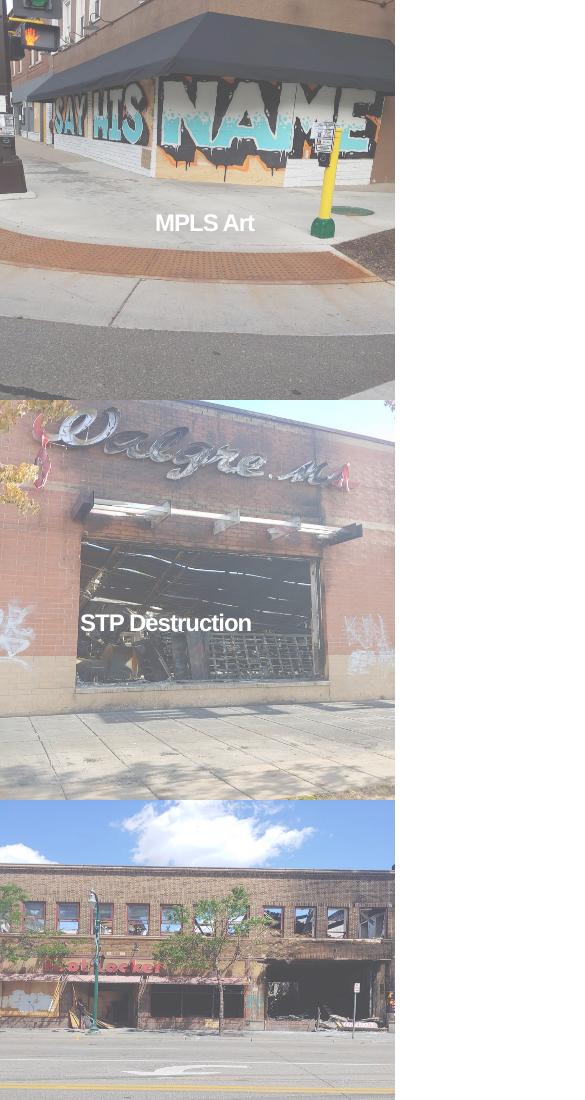
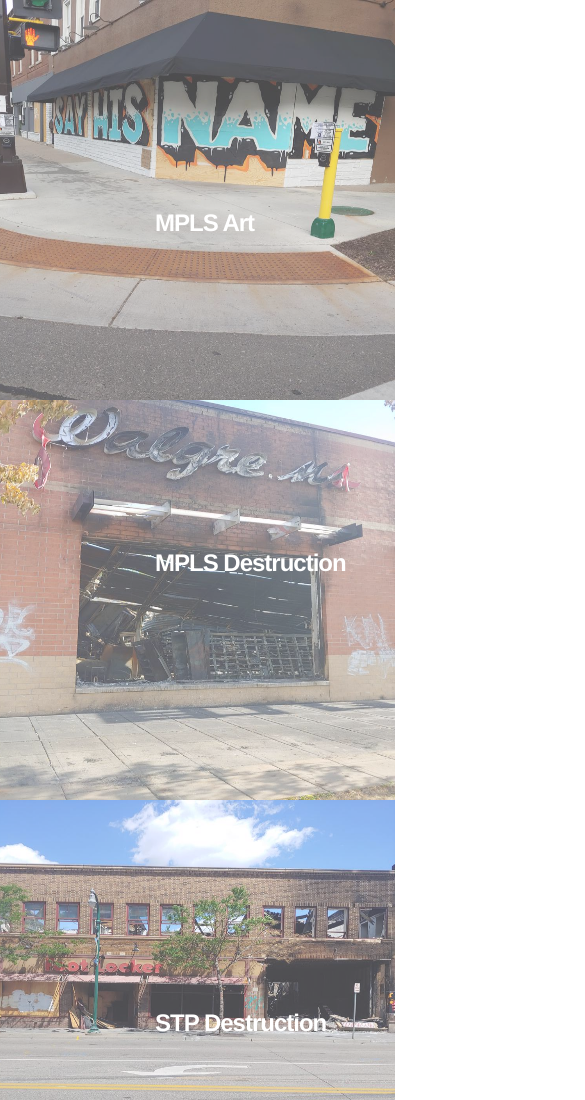
Before and after one commit to nwornson/nwornson.github.io, a plain HTML site: page gallery/index.html in a window 390 px wide. Shown: the top 1100 px of the page, 585 px wide, since content can reach past the window. Drawn offline with nearby package versions, Linux system fonts and the light colour scheme.

Commit message:
added media queries

```diff
--- a/gallery/styles.css
+++ b/gallery/styles.css
@@ -54,6 +54,26 @@ h2 {
 	left: 75px;
 	top: 600px;
 }
+
+@media  (max-width: 900px) {
+	#topright {
+	  	left: 150px;
+		  top: 540px;
+		  color: black;
+	}
+
+	#botleft {
+		left: 150px;
+		top: 1000px;
+	}
+	#botright {
+		left: 150px;
+		top: 1450px;
+	}
+
+  }
+
+
 h2 span {
 	color: white;
 	font: bold 24px/45px Helvetica, Sans-Serif;
```
